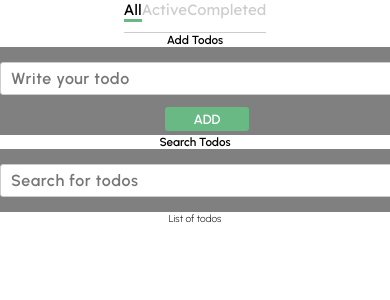
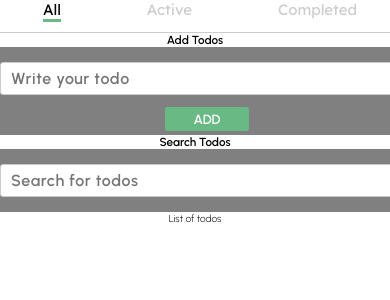
Before and after one commit to Pranshu1sati/TodoList, a Next.js app: page / in a window 390 px wide. Shown: the top 300 px of the page. Built offline with nearby package versions, Linux system fonts and the light colour scheme.

Commit message:
Update Nav.module.css
-dep

```diff
--- a/src/app/Nav.module.css
+++ b/src/app/Nav.module.css
@@ -24,7 +24,7 @@
 /* Media query for smaller screens */
 @media (max-width: 768px) {
     .nav {
-        max-width: fit-content; /* Take up full width of the viewport */
+        max-width: 40rem;
         flex-direction: row;
     }
 
```
